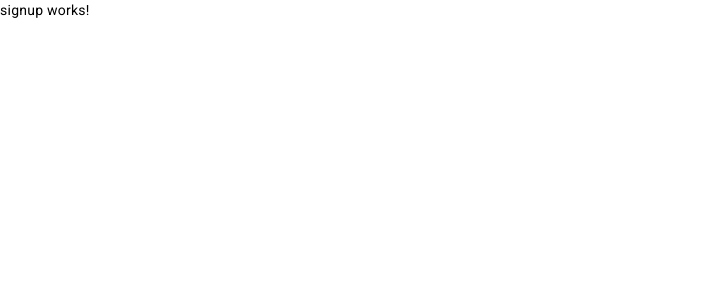
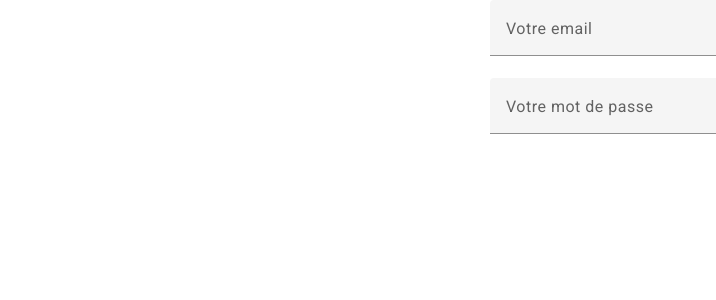
Before and after one commit to Cheikh-Tidiane1/fitTrack, an Angular app: page /signup in a window 1280 px wide. Shown: the top 300 px of the page, without its empty margins (0-716 px from the left). Built offline with nearby package versions, Linux system fonts and the light colour scheme.

Commit message:
feat: signup layout

```diff
--- a/package.json
+++ b/package.json
@@ -11,10 +11,11 @@
   "private": true,
   "dependencies": {
     "@angular/animations": "^17.2.0",
-    "@angular/cdk": "^17.3.9",
+    "@angular/cdk": "^17.3.10",
     "@angular/common": "^17.2.0",
     "@angular/compiler": "^17.2.0",
     "@angular/core": "^17.2.0",
+    "@angular/flex-layout": "^15.0.0-beta.42",
     "@angular/forms": "^17.2.0",
     "@angular/material": "^17.3.9",
     "@angular/platform-browser": "^17.2.0",
--- a/src/app/components/auth/signup/signup.component.css
+++ b/src/app/components/auth/signup/signup.component.css
@@ -0,0 +1,3 @@
+mat-form-field {
+    width: 300px;
+}
--- a/src/app/components/auth/signup/signup.component.html
+++ b/src/app/components/auth/signup/signup.component.html
@@ -1 +1,12 @@
-<p>signup works!</p>
+<section class="signup-form">
+  <form fxLayout="column" fxLayoutAlign="center center">
+    <mat-form-field>
+      <mat-label>Votre email</mat-label>
+      <input type="email" matInput />
+    </mat-form-field>
+    <mat-form-field>
+      <mat-label>Votre mot de passe</mat-label>
+      <input type="password" matInput />
+    </mat-form-field>
+  </form>
+</section>
```
Also changed, not shown: src/app/components/auth/signup/signup.component.ts (+5 -2 lines), 1 other file (tests, documents, lock files or other folders).
